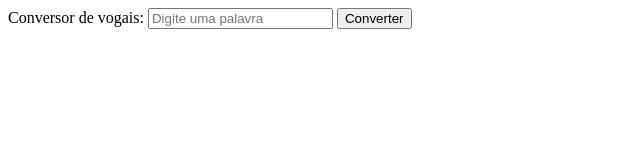
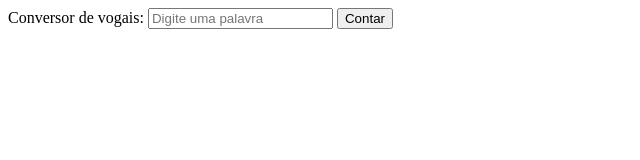
Before and after one commit to LucasAlexander13/helpper-sprint-2, a plain HTML site: page Exercicio-05/index.html in a window 1280 px wide. Shown: the full height of the page, 0-640 px from the left. Drawn offline with Linux system fonts and the light colour scheme.

Commit message:
Mudança de "Converter" para "Contar"

```diff
--- a/Exercicio-05/index.html
+++ b/Exercicio-05/index.html
@@ -10,7 +10,7 @@
   <form action="" id="formulario">
     Conversor de vogais:
     <input class="input" type="text" onkeypress="" placeholder="Digite uma palavra" id="fPalavraDigitada">
-    <button class="button" type="button" onclick="numVogais()">Converter</button>
+    <button class="button" type="button" onclick="numVogais()">Contar</button>
   </form>
   <script src="scripts/script.js"></script>
 </body>
```
